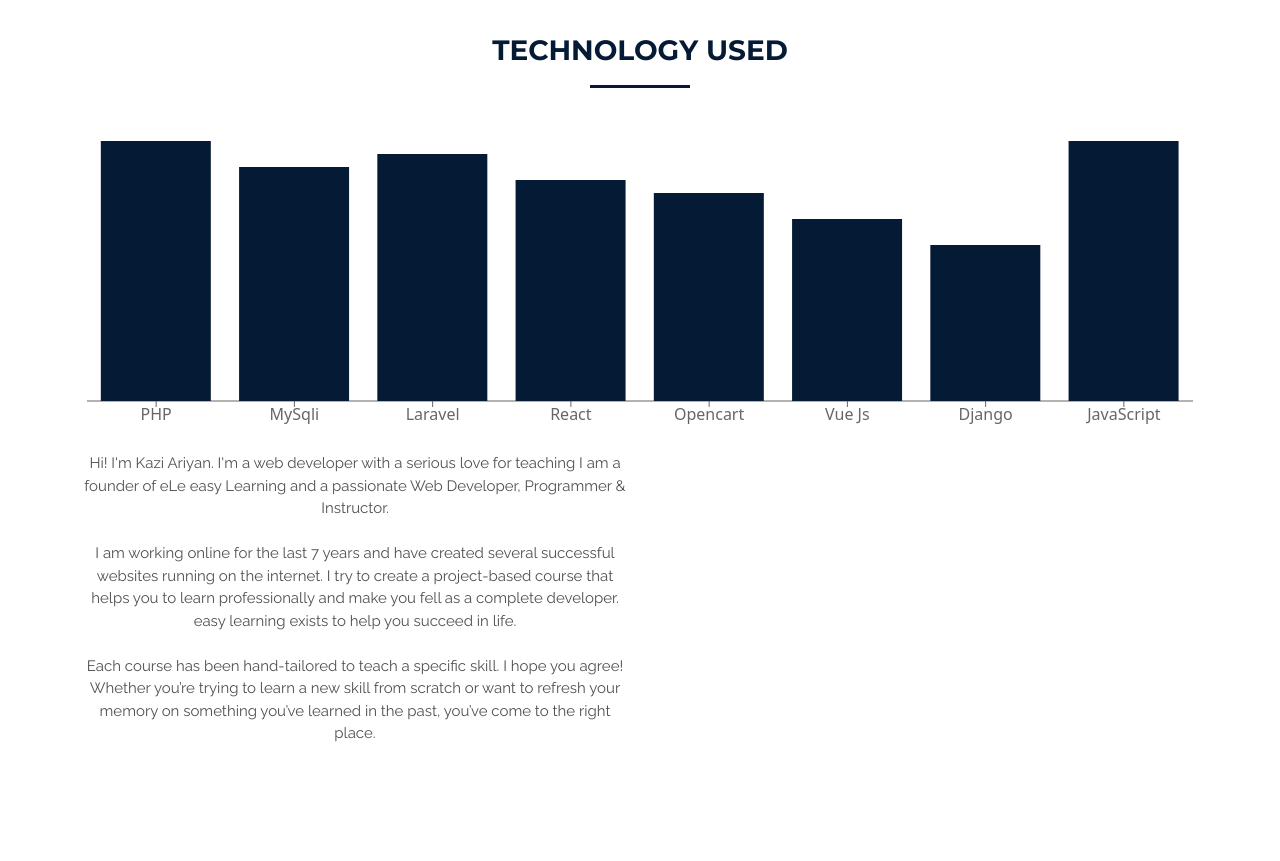
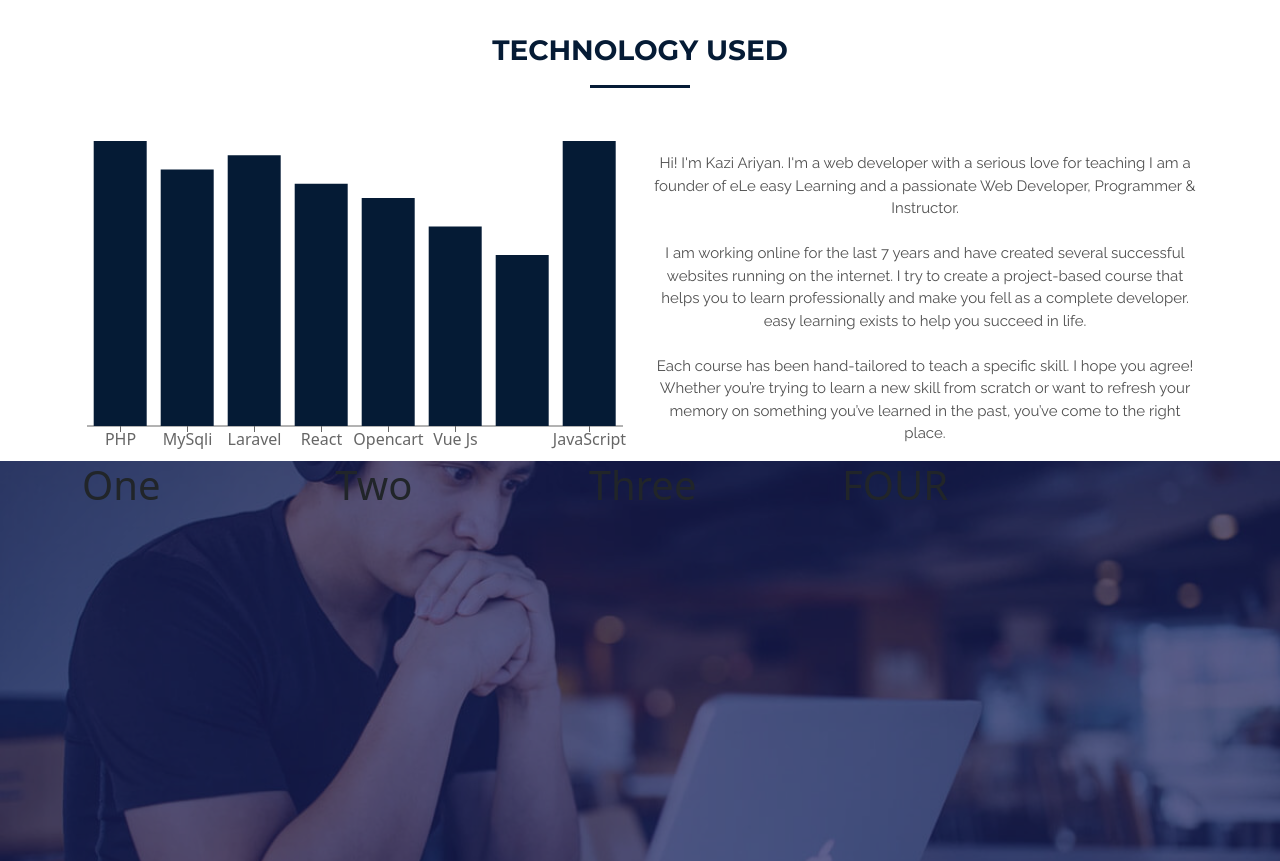
Before and after one commit to jvnagarjuna/react-js-website-project, a React (Create React App) app: page / in a window 1280 px wide. Shown: the part 1140-2001 px from the top of the page. Before the commit the page ends 1901 px from the top, so only its background shows below. Built offline with nearby package versions, Linux system fonts and the light colour scheme; a web font is replaced by a local one.

Commit message:
Summary Component Part 1

```diff
--- a/src/App.js
+++ b/src/App.js
@@ -3,6 +3,7 @@ import TopBanner from './components/TopBanner/TopBanner';
 import Services from './components/Services/Services';
 import TopNavigation from './components/TopNavigation/TopNavigation';
 import Analysis from './components/Analysis/Analysis';
+import Summary from './components/Summary/Summary';
 function App() {
   return (
     <div>
@@ -10,6 +11,7 @@ function App() {
       <TopBanner />
       <Services />
       <Analysis />
+      <Summary />
     </div>
   );
 }
--- a/src/asset/css/custom.css
+++ b/src/asset/css/custom.css
@@ -121,3 +121,17 @@
   font-weight: 700;
   font-size: 16px;
 }
+.summaryBanner {
+  background-image: url('../image/summary.jpg');
+  min-height: 400px;
+  background-attachment: fixed;
+  background-position: center;
+  background-repeat: no-repeat;
+  background-size: cover;
+}
+.summaryBannerOverlay {
+  position: absolute;
+  min-height: 400px;
+  width: 100%;
+  background: rgba(27, 31, 92, 0.7);
+}
--- a/src/components/Analysis/Analysis.jsx
+++ b/src/components/Analysis/Analysis.jsx
@@ -28,7 +28,7 @@ class Analysis extends Component {
           <div className="bottom"></div>
           <Row>
             <Col
-              style={{ width: '100%', height: '300px' }}
+            //   style={{ width: '100%', height: '300px' }}
               lg={6}
               md={12}
               sm={12}
--- /dev/null
+++ b/src/components/Summary/Summary.jsx
@@ -0,0 +1,40 @@
+import React, { Component, Fragment } from 'react';
+import { Col, Container, Row } from 'react-bootstrap';
+
+class Summary extends Component {
+  render() {
+    return (
+      <Fragment>
+        <Container fluid={true} className="summaryBanner p-0">
+          <div className="summaryBannerOverlay">
+            <Container>
+              <Row>
+                <Col lg={8} md={6} sm={12}>
+                  <Row>
+                    <Col>
+                      <h1>One </h1>
+                    </Col>
+
+                    <Col>
+                      <h1>Two </h1>
+                    </Col>
+
+                    <Col>
+                      <h1>Three </h1>
+                    </Col>
+                  </Row>
+                </Col>
+
+                <Col lg={4} md={6} sm={12}>
+                  <h1>FOUR </h1>
+                </Col>
+              </Row>
+            </Container>
+          </div>
+        </Container>
+      </Fragment>
+    );
+  }
+}
+
+export default Summary;
```
Also changed, not shown: src/asset/image/summary.jpg (added).
